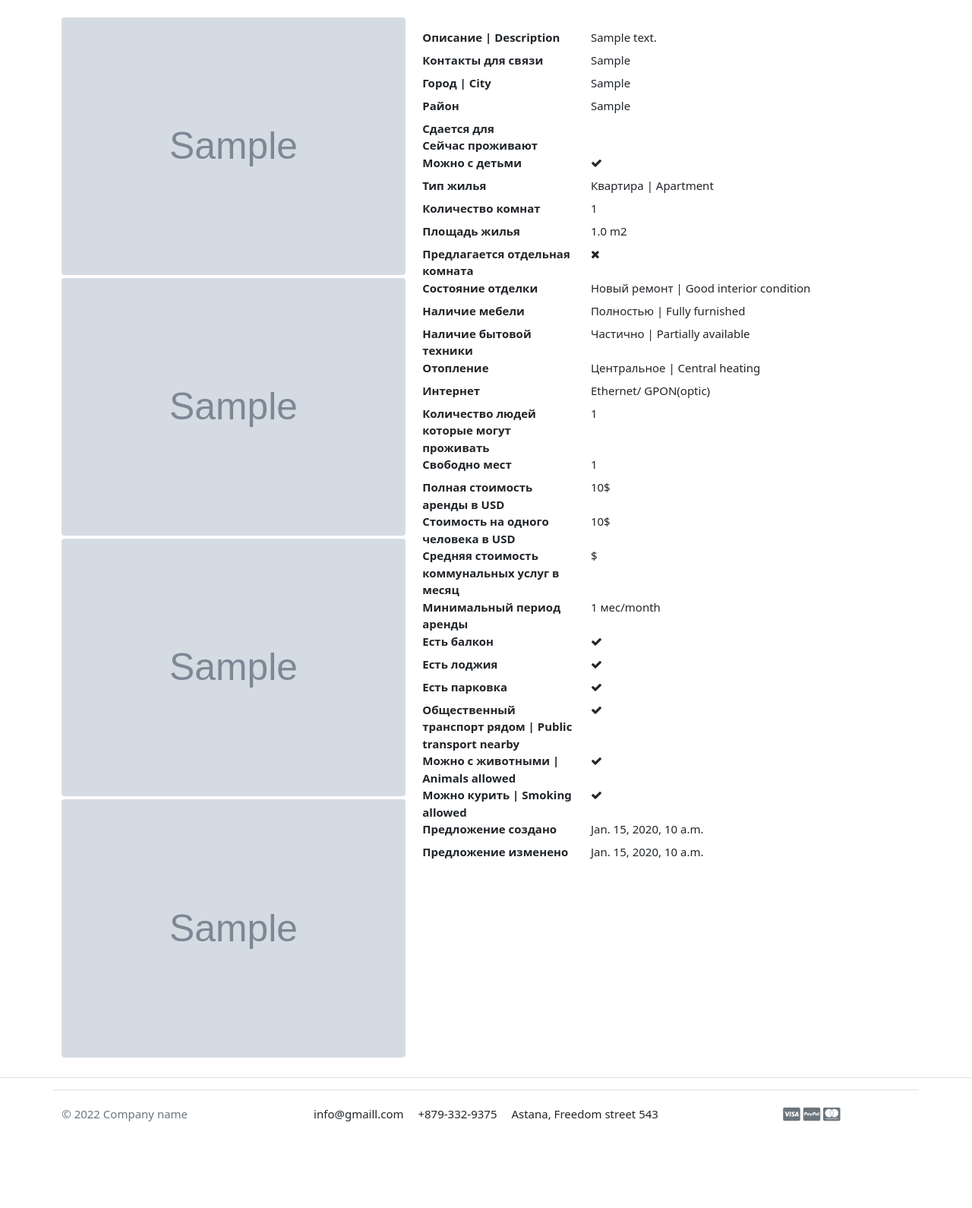
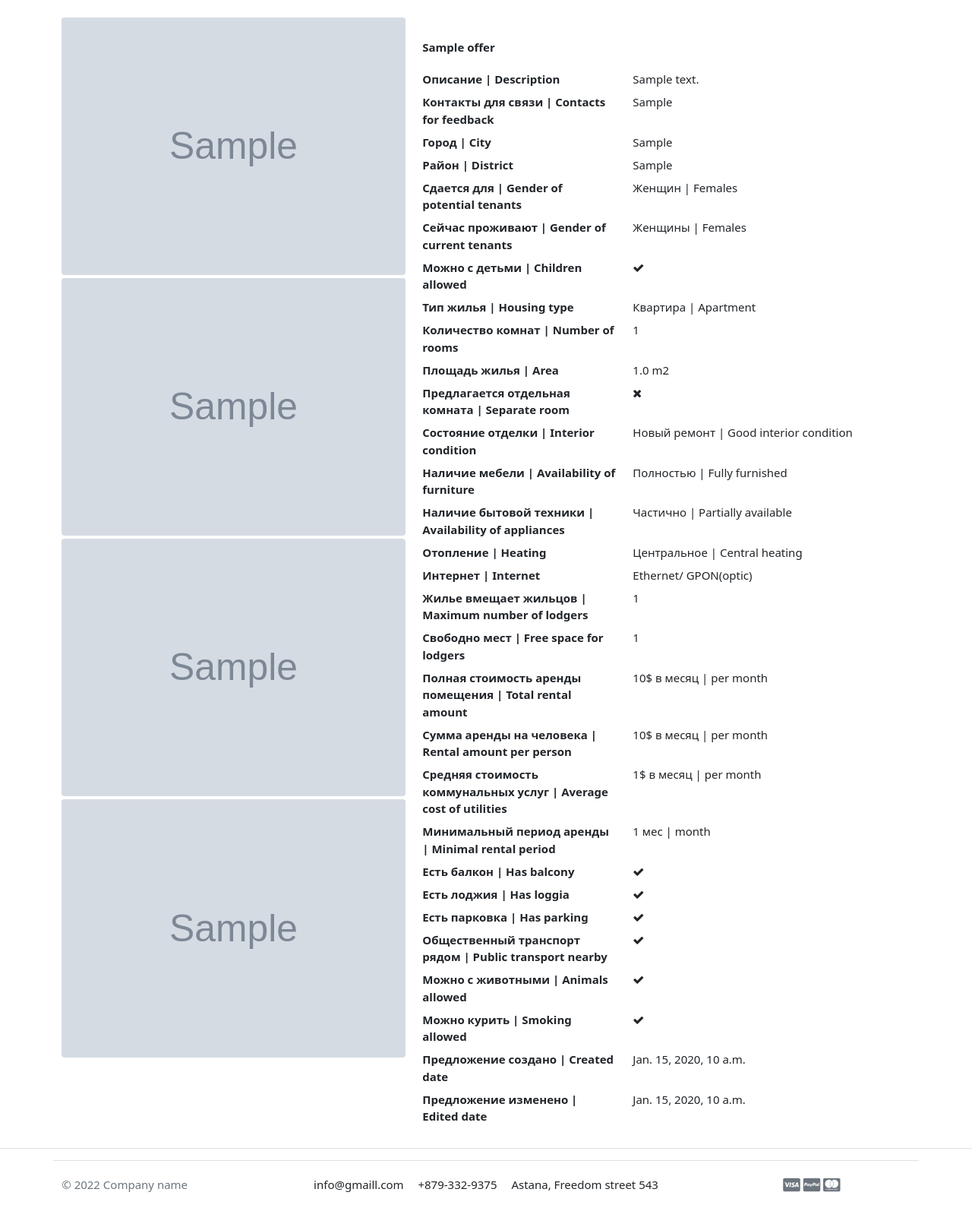
Before and after one commit to mechanovkirill/cooliving, a Django app: page /offers/housing_details/1/ in a window 1280 px wide. Shown: the part 90-1680 px from the top of the page at 76% size. Before the commit the page ends 1566 px from the top, so only its background shows below. Run offline with Django 4.2, Linux system fonts and the light colour scheme; tables that the repository leaves empty hold one stand-in row (values such as "Sample post"); grey boxes marked "Sample" are stand-in pictures; some libraries are stand-ins or nearby versions; some web fonts are replaced.

Commit message:
alignment front

```diff
--- a/templates/offers/house_offer_detail.html
+++ b/templates/offers/house_offer_detail.html
@@ -30,103 +30,104 @@
         </div><!--col//-->
 <!-- ========================= Gallery// ========================= -->
 <!-- ========================= Describes ========================= -->
-        <div class="col">
+        <div class="col-md-7">
              <p class="card-text">
                             <div class="row">
                                <div class="col">
+                                  <H6 class="header-main"><b>{{ housing_offer.name }}</b></H6>
                                    <dl class="row">
-                                          <dt class="col-4">Описание | Description</dt>
-                                          <dd class="col-8">{{ housing_offer.description }}</dd>
-                                          <dt class="col-4">Контакты для связи</dt>
-                                          <dd class="col-8">{{ housing_offer.contacts }}</dd>
-                                          <dt class="col-4">Город | City</dt>
-                                          <dd class="col-8">{{ housing_offer.city }}</dd>
-                                          <dt class="col-4">Район</dt>
-                                          <dd class="col-8">{{ housing_offer.district }}</dd>
-                                          <dt class="col-4">Сдается для</dt>
-                                          <dd class="col-8">{{ housing_offer.get_lodger_desired_sex_display }}</dd>
-                                          <dt class="col-4">Сейчас проживают</dt>
-                                          <dd class="col-8">{{ housing_offer.get_sex_of_living_lodgers_display }}</dd>
-                                           <dt class="col-4">Можно с детьми</dt>
+                                          <dt class="col-5 mb-2">Описание | Description</dt>
+                                          <dd class="col-7 mb-2">{{ housing_offer.description }}</dd>
+                                          <dt class="col-5 mb-2">Контакты для связи | Contacts for feedback</dt>
+                                          <dd class="col-7 mb-2">{{ housing_offer.contacts }}</dd>
+                                          <dt class="col-5 mb-2">Город | City</dt>
+                                          <dd class="col-7 mb-2">{{ housing_offer.city }}</dd>
+                                          <dt class="col-5 mb-2">Район | District</dt>
+                                          <dd class="col-7 mb-2">{{ housing_offer.district }}</dd>
+                                          <dt class="col-5 mb-2">Сдается для | Gender of potential tenants</dt>
+                                          <dd class="col-7 mb-2">{{ housing_offer.get_desired_lodgers_gender_display }}</dd>
+                                          <dt class="col-5 mb-2">Сейчас проживают | Gender of current tenants</dt>
+                                          <dd class="col-7 mb-2">{{ housing_offer.get_sex_of_now_lodgers_display }}</dd>
+                                           <dt class="col-5 mb-2">Можно с детьми | Children allowed</dt>
                                                {% if housing_offer.with_kids %}
-                                                   <dd class="col-8"><i class="fa fa-check" aria-hidden="true"></i></dd>
+                                                   <dd class="col-7 mb-2"><i class="fa fa-check" aria-hidden="true"></i></dd>
                                                {% else %}
-                                                   <dd class="col-8"><i class="fa fa-close"></i></dd>
+                                                   <dd class="col-7 mb-2"><i class="fa fa-close"></i></dd>
                                                {% endif %}
-                                           <dt class="col-4">Тип жилья</dt>
-                                          <dd class="col-8">{{ housing_offer.get_house_type_display }}</dd>
-                                           <dt class="col-4">Количество комнат</dt>
-                                          <dd class="col-8">{{ housing_offer.get_number_of_rooms_display }}</dd>
-                                           <dt class="col-4">Площадь жилья</dt>
-                                          <dd class="col-8">{{ housing_offer.house_area }} m2</dd>
-                                           <dt class="col-4">Предлагается отдельная комната</dt>
+                                           <dt class="col-5 mb-2">Тип жилья | Housing type</dt>
+                                          <dd class="col-7 mb-2">{{ housing_offer.get_house_type_display }}</dd>
+                                           <dt class="col-5 mb-2">Количество комнат | Number of rooms</dt>
+                                          <dd class="col-7 mb-2">{{ housing_offer.get_number_of_rooms_display }}</dd>
+                                           <dt class="col-5 mb-2">Площадь жилья | Area</dt>
+                                          <dd class="col-7 mb-2">{{ housing_offer.house_area }} m2</dd>
+                                           <dt class="col-5 mb-2">Предлагается отдельная комната | Separate room</dt>
                                               {% if housing_offer.separate_room %}
-                                                   <dd class="col-8"><i class="fa fa-check" aria-hidden="true"></i></dd>
+                                                   <dd class="col-7 mb-2"><i class="fa fa-check" aria-hidden="true"></i></dd>
                                                {% else %}
-                                                   <dd class="col-8"><i class="fa fa-close"></i></dd>
+                                                   <dd class="col-7 mb-2"><i class="fa fa-close"></i></dd>
                                                {% endif %}
-                                           <dt class="col-4">Состояние отделки</dt>
-                                          <dd class="col-8">{{ housing_offer.get_interior_condition_display }}</dd>
-                                           <dt class="col-4">Наличие мебели</dt>
-                                          <dd class="col-8">{{ housing_offer.get_furniture_display }}</dd>
-                                           <dt class="col-4">Наличие бытовой техники</dt>
-                                          <dd class="col-8">{{ housing_offer.get_appliances_display }}</dd>
-                                           <dt class="col-4">Отопление</dt>
-                                          <dd class="col-8">{{ housing_offer.get_heating_display }}</dd>
-                                           <dt class="col-4">Интернет</dt>
-                                          <dd class="col-8">{{ housing_offer.get_internet_display }}</dd>
-                                           <dt class="col-4">Количество людей которые могут проживать </dt>
-                                          <dd class="col-8">{{ housing_offer.number_of_lodgers }}</dd>
-                                           <dt class="col-4">Свободно мест</dt>
-                                          <dd class="col-8">{{ housing_offer.free_space_for_num_person }}</dd>
-                                           <dt class="col-4">Полная стоимость аренды в USD </dt>
-                                          <dd class="col-8">{{ housing_offer.total_cost }}$</dd>
-                                           <dt class="col-4">Стоимость на одного человека в USD</dt>
-                                          <dd class="col-8">{{ housing_offer.cost_per_person }}$</dd>
-                                           <dt class="col-4">Средняя стоимость коммунальных услуг в месяц</dt>
-                                          <dd class="col-8">{{ housing_offer.аverage_utility_bill }}$</dd>
-                                           <dt class="col-4">Минимальный период аренды </dt>
-                                          <dd class="col-8">{{ housing_offer.min_rental_period }} мес/month</dd>
-                                           <dt class="col-4">Есть балкон</dt>
+                                           <dt class="col-5 mb-2">Состояние отделки | Interior condition</dt>
+                                          <dd class="col-7 mb-2">{{ housing_offer.get_interior_condition_display }}</dd>
+                                           <dt class="col-5 mb-2">Наличие мебели | Availability of furniture</dt>
+                                          <dd class="col-7 mb-2">{{ housing_offer.get_furniture_display }}</dd>
+                                           <dt class="col-5 mb-2">Наличие бытовой техники | Availability of appliances</dt>
+                                          <dd class="col-7 mb-2">{{ housing_offer.get_appliances_display }}</dd>
+                                           <dt class="col-5 mb-2">Отопление | Heating</dt>
+                                          <dd class="col-7 mb-2">{{ housing_offer.get_heating_display }}</dd>
+                                           <dt class="col-5 mb-2">Интернет | Internet</dt>
+                                          <dd class="col-7 mb-2">{{ housing_offer.get_internet_display }}</dd>
+                                           <dt class="col-5 mb-2">Жилье вмещает жильцов | Maximum number of lodgers</dt>
+                                          <dd class="col-7 mb-2">{{ housing_offer.number_of_lodgers }}</dd>
+                                           <dt class="col-5 mb-2">Свободно мест | Free space for lodgers</dt>
+                                          <dd class="col-7 mb-2">{{ housing_offer.free_space_for_num_person }}</dd>
+                                           <dt class="col-5 mb-2">Полная стоимость аренды помещения | Total rental amount</dt>
+                                          <dd class="col-7 mb-2">{{ housing_offer.total_cost }}$ в месяц | per month</dd>
+                                           <dt class="col-5 mb-2">Сумма аренды на человека | Rental amount per person</dt>
+                                          <dd class="col-7 mb-2">{{ housing_offer.cost_per_person }}$ в месяц | per month</dd>
+                                           <dt class="col-5 mb-2">Средняя стоимость коммунальных услуг | Average cost of utilities</dt>
+                                          <dd class="col-7 mb-2">{{ housing_offer.average_utility_bill }}$ в месяц | per month</dd>
+                                           <dt class="col-5 mb-2">Минимальный период аренды | Minimal rental period</dt>
+                                          <dd class="col-7 mb-2">{{ housing_offer.min_rental_period }} мес | month</dd>
+                                           <dt class="col-5 mb-2">Есть балкон | Has balcony</dt>
                                                {% if housing_offer.has_balcony %}
-                                                   <dd class="col-8"><i class="fa fa-check" aria-hidden="true"></i></dd>
+                                                   <dd class="col-7 mb-2"><i class="fa fa-check" aria-hidden="true"></i></dd>
                                                {% else %}
-                                                   <dd class="col-8"><i class="fa fa-close"></i></dd>
+                                                   <dd class="col-7 mb-2"><i class="fa fa-close"></i></dd>
                                                {% endif %}
-                                          <dt class="col-4">Есть лоджия </dt>
+                                          <dt class="col-5 mb-2">Есть лоджия | Has loggia</dt>
                                               {% if housing_offer.has_loggia %}
-                                                   <dd class="col-8"><i class="fa fa-check" aria-hidden="true"></i></dd>
+                                                   <dd class="col-7 mb-2"><i class="fa fa-check" aria-hidden="true"></i></dd>
                                                {% else %}
-                                                   <dd class="col-8"><i class="fa fa-close"></i></dd>
+                                                   <dd class="col-7 mb-2"><i class="fa fa-close"></i></dd>
                                                {% endif %}
-                                           <dt class="col-4">Есть парковка </dt>
+                                           <dt class="col-5 mb-2">Есть парковка | Has parking</dt>
                                                {% if housing_offer.has_parking %}
-                                                   <dd class="col-8"><i class="fa fa-check" aria-hidden="true"></i></dd>
+                                                   <dd class="col-7 mb-2"><i class="fa fa-check" aria-hidden="true"></i></dd>
                                                {% else %}
-                                                   <dd class="col-8"><i class="fa fa-close"></i></dd>
+                                                   <dd class="col-7 mb-2"><i class="fa fa-close"></i></dd>
                                                {% endif %}
-                                           <dt class="col-4">Общественный транспорт рядом | Public transport nearby</dt>
+                                           <dt class="col-5 mb-2">Общественный транспорт рядом | Public transport nearby</dt>
                                                {% if housing_offer.transport_nearby %}
-                                                   <dd class="col-8"><i class="fa fa-check" aria-hidden="true"></i></dd>
+                                                   <dd class="col-7 mb-2"><i class="fa fa-check" aria-hidden="true"></i></dd>
                                                {% else %}
-                                                   <dd class="col-8"><i class="fa fa-close"></i></dd>
+                                                   <dd class="col-7 mb-2"><i class="fa fa-close"></i></dd>
                                                {% endif %}
-                                           <dt class="col-4">Можно с животными | Animals allowed</dt>
+                                           <dt class="col-5 mb-2">Можно с животными | Animals allowed</dt>
                                                {% if housing_offer.with_animals %}
-                                                   <dd class="col-8"><i class="fa fa-check" aria-hidden="true"></i></dd>
+                                                   <dd class="col-7 mb-2"><i class="fa fa-check" aria-hidden="true"></i></dd>
                                                {% else %}
-                                                   <dd class="col-8"><i class="fa fa-close"></i></dd>
+                                                   <dd class="col-7 mb-2"><i class="fa fa-close"></i></dd>
                                                {% endif %}
-                                           <dt class="col-4">Можно курить | Smoking allowed</dt>
+                                           <dt class="col-5 mb-2">Можно курить | Smoking allowed</dt>
                                                {% if housing_offer.can_smoke %}
-                                                   <dd class="col-8"><i class="fa fa-check" aria-hidden="true"></i></dd>
+                                                   <dd class="col-7 mb-2"><i class="fa fa-check" aria-hidden="true"></i></dd>
                                                {% else %}
-                                                   <dd class="col-8"><i class="fa fa-close"></i></dd>
+                                                   <dd class="col-7 mb-2"><i class="fa fa-close"></i></dd>
                                                {% endif %}
-                                           <dt class="col-4">Предложение создано</dt>
-                                          <dd class="col-8">{{ housing_offer.created_date }}</dd>
-                                           <dt class="col-4">Предложение изменено</dt>
-                                          <dd class="col-8">{{ housing_offer.modified_date }}</dd>
+                                           <dt class="col-5 mb-2">Предложение создано | Created date</dt>
+                                          <dd class="col-7 mb-2">{{ housing_offer.created_date }}</dd>
+                                           <dt class="col-5 mb-2">Предложение изменено | Edited date</dt>
+                                          <dd class="col-7 mb-2">{{ housing_offer.modified_date }}</dd>
 
                                    </dl>
                                </div>
```
Also changed, not shown: offers/forms.py (+59 -11 lines).
